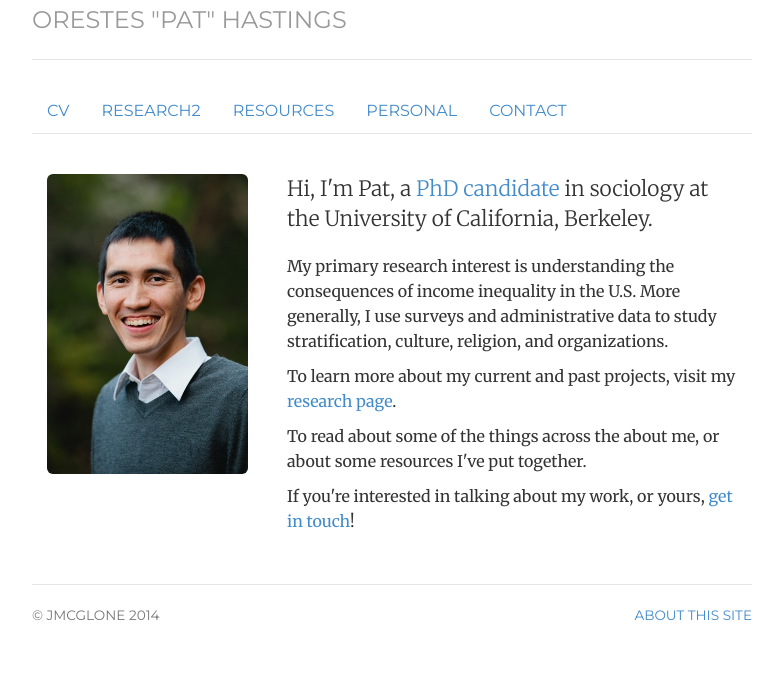
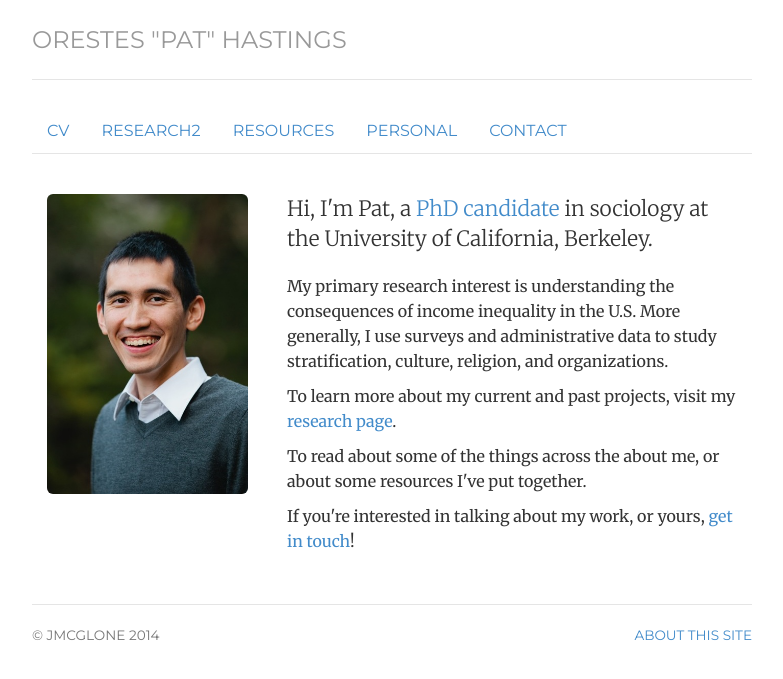
Before and after one commit to ophastings/ophastings.github.io, a Jekyll site: the page built from index.html, in a window 1280 px wide. Shown: the top 679 px of the page, without its empty margins (248-1031 px from the left). Built offline with Jekyll 4.4.1, drawn with Linux system fonts in a browser that asks for light colours.

Commit message:
Update style.css

```diff
--- a/css/style.css
+++ b/css/style.css
@@ -1,7 +1,7 @@
 @import url(http://fonts.googleapis.com/css?family=Merriweather:300,300italic,400,400italic,700,700italic);
 @import url(http://fonts.googleapis.com/css?family=Montserrat);
 
-body { padding-top: 0px; padding-bottom: 0px; font-family: 'Merriweather', Georgia, Times; font-size: 16px; }
+body { padding-top: 20px; padding-bottom: 0px; font-family: 'Merriweather', Georgia, Times; font-size: 16px; }
 
 h1, h2, h3, h4, h5, h6, .h1, .h2, .h3, .h4, .h5, .h6 { font-family: 'Merriweather', Georgia, Times; font-weight: 700;}
 
```
